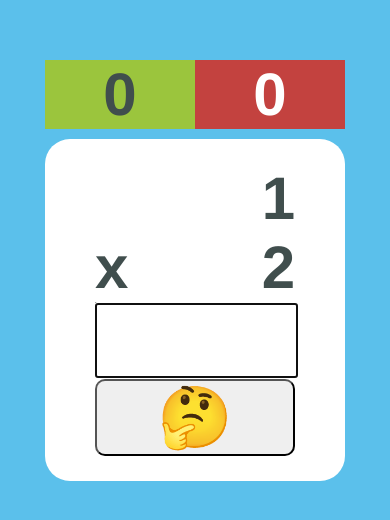
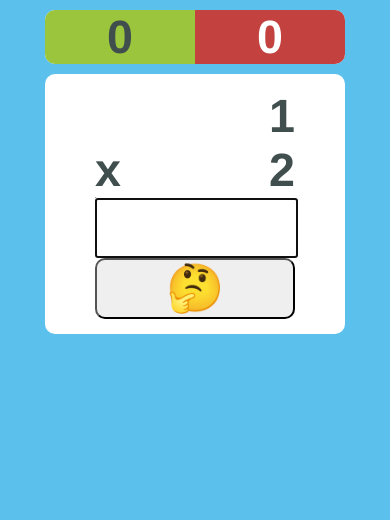
Before and after one commit to ryanguill/maths-ryanguill-com, a Vue app: page / in a window 390 px wide. Shown: the top 520 px of the page. Built offline with nearby package versions, Linux system fonts and the light colour scheme.

Commit message:
tighten up the css to fit better on small phones. remove debugging. still trying to fix keyboards on phones

```diff
--- a/src/App.vue
+++ b/src/App.vue
@@ -33,6 +33,5 @@
   -moz-osx-font-smoothing: grayscale;
   text-align: center;
   color: #404e4d;
-  margin-top: 60px;
 }
 </style>
--- a/src/components/Question.vue
+++ b/src/components/Question.vue
@@ -9,6 +9,7 @@
       </div>
       <div class="answer-line">
         <input
+          type="number"
           pattern="[0-9]*"
           novalidate
           value
@@ -96,12 +97,10 @@
       this.answer = this.firstNumber * this.secondNumber;
     },
     submit() {
-      console.log("submit!");
       if (this.state === "CORRECT") {
         this.next();
         return;
       }
-
       const parsed_submitted_answer = parseInt(this.submitted_answer, 10);
 
       if (this.submitted_answer.trim() === "") {
@@ -166,16 +165,16 @@
   background-color: white;
   width: 300px;
   margin: 0 auto;
-  border-radius: 25px;
+  border-radius: 10px;
 }
 
 div.question {
   width: 200px;
-  padding: 25px;
+  padding: 15px;
   margin: 0px auto;
   /* border: 1px dashed red; */
   font-weight: bold;
-  font-size: 45pt;
+  font-size: 35pt;
   text-align: right;
 }
 
@@ -189,7 +188,7 @@
 
 .answer {
   font-weight: bold;
-  font-size: 45pt;
+  font-size: 35pt;
   width: 195px;
   text-align: right;
 }
@@ -199,7 +198,7 @@
 
 .submit-button {
   font-weight: bold;
-  font-size: 45pt;
+  font-size: 35pt;
   width: 100%;
   text-align: center;
   vertical-align: middle;
--- a/src/components/ScoreKeeper.vue
+++ b/src/components/ScoreKeeper.vue
@@ -23,7 +23,6 @@
     update(state) {
       this.right_count = state.right_count;
       this.wrong_count = state.wrong_count;
-      console.log(state, this.right_count, this.wrong_count);
     }
   },
   created: function() {
@@ -38,12 +37,12 @@
   background-color: #fff;
   width: 300px;
   margin: 10px auto;
-  border-radius: 25px;
+  border-radius: 10px;
 }
 
 .score {
   font-weight: bold;
-  font-size: 45pt;
+  font-size: 35pt;
   text-align: center;
   width: 50%;
 }
@@ -51,11 +50,15 @@
 .right {
   float: left;
   background-color: #9bc53d;
+  border-top-left-radius: 10px;
+  border-bottom-left-radius: 10px;
 }
 
 .wrong {
   float: right;
   background-color: #c3423f;
   color: #fff;
+  border-top-right-radius: 10px;
+  border-bottom-right-radius: 10px;
 }
 </style>
```
